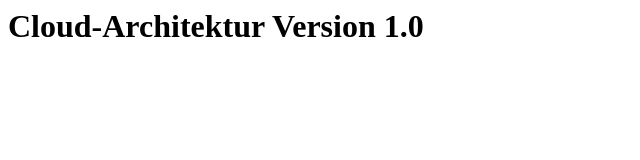
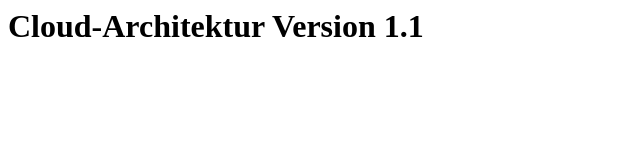
Before and after one commit to felixdoll007-cell/proxy-demo, a plain HTML site: page index.html in a window 1280 px wide. Shown: the full height of the page, 0-640 px from the left. Drawn offline with Linux system fonts and the light colour scheme.

Commit message:
Version auf 1.1

```diff
--- a/index.html
+++ b/index.html
@@ -1 +1 @@
-<h1>Cloud-Architektur Version 1.0</h1>
+<h1>Cloud-Architektur Version 1.1</h1>
```
